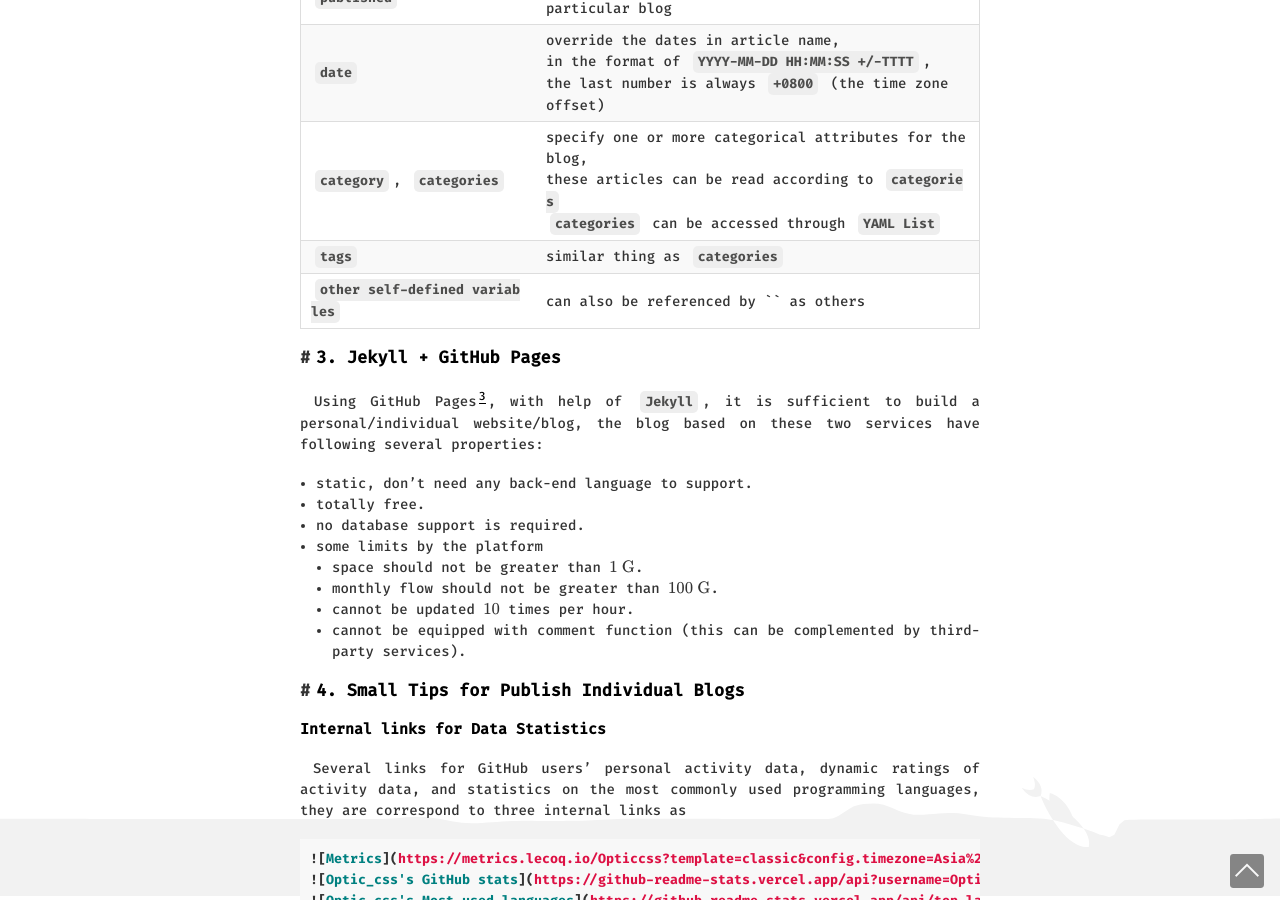
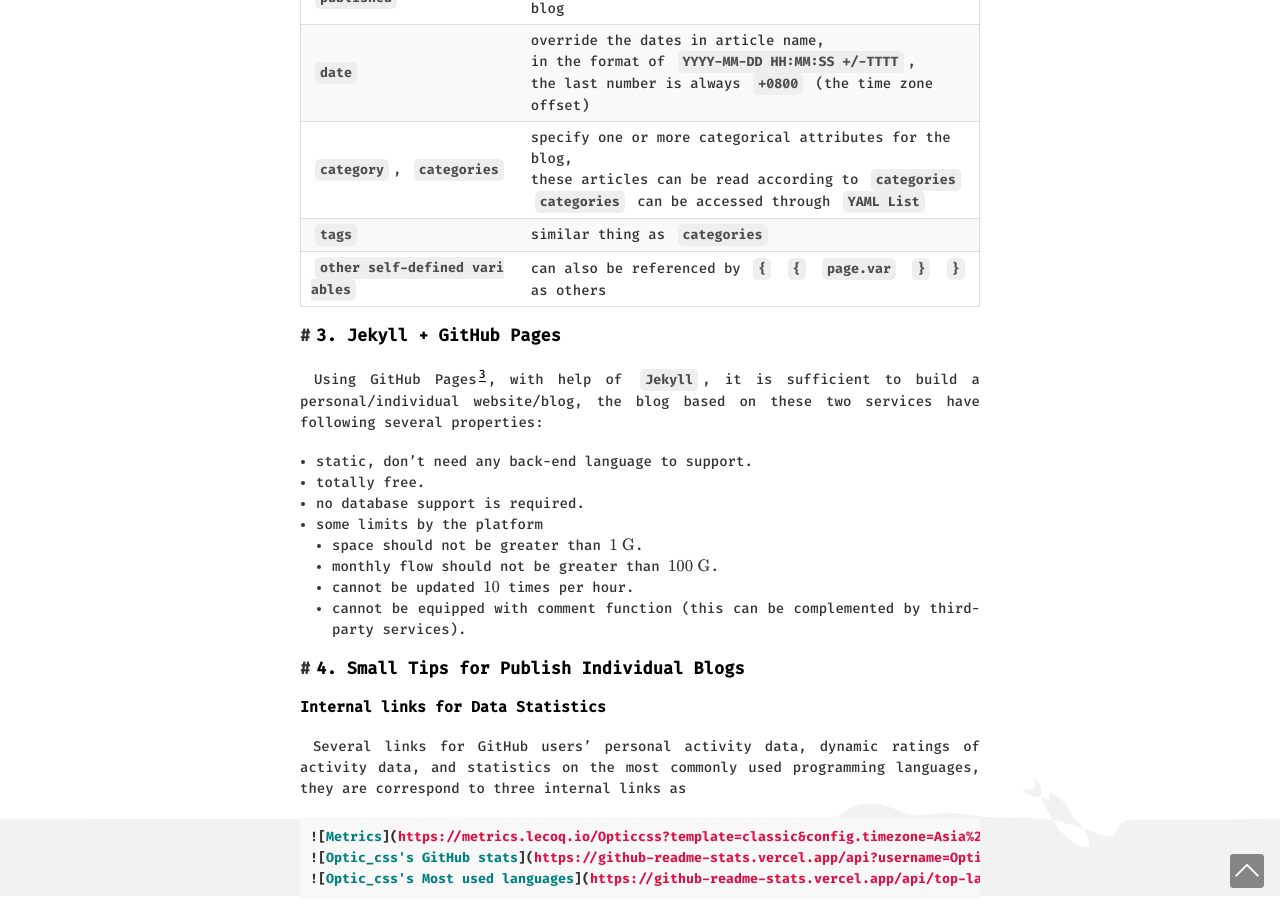
Before and after one commit to Opticcss/Opticcss.github.io, a Jekyll site: the page built from _posts/2021-05-31-Jekyll at First Blush.md, in a window 1280 px wide and 900 px high, scrolled down 4047 px. Built offline with Jekyll 4.4.1, drawn with Linux system fonts in a browser that asks for light colours; formulas are drawn with MathJax 3.

Commit message:
Update 2021-05-31-Jekyll at First Blush.md

```diff
--- a/_posts/2021-05-31-Jekyll at First Blush.md
+++ b/_posts/2021-05-31-Jekyll at First Blush.md
@@ -152,7 +152,7 @@ tags: [...]
 | `date`                         | override the dates in article name,<br />in the format of `YYYY-MM-DD HH:MM:SS +/-TTTT`,<br />the last number is always `+0800` (the time zone offset) |
 | `category`, `categories`       | specify one or more categorical attributes for the blog,<br />these articles can be read according to `categories`<br />`categories` can be accessed through `YAML List` |
 | `tags`                         | similar thing as `categories`                                |
-| `other self-defined variables` | can also be referenced by `{{ page.var }}` as others         |
+| `other self-defined variables` | can also be referenced by `{` `{` `page.var` `}` `}` as others |
 
 ## **3. Jekyll + GitHub Pages**
 
```
